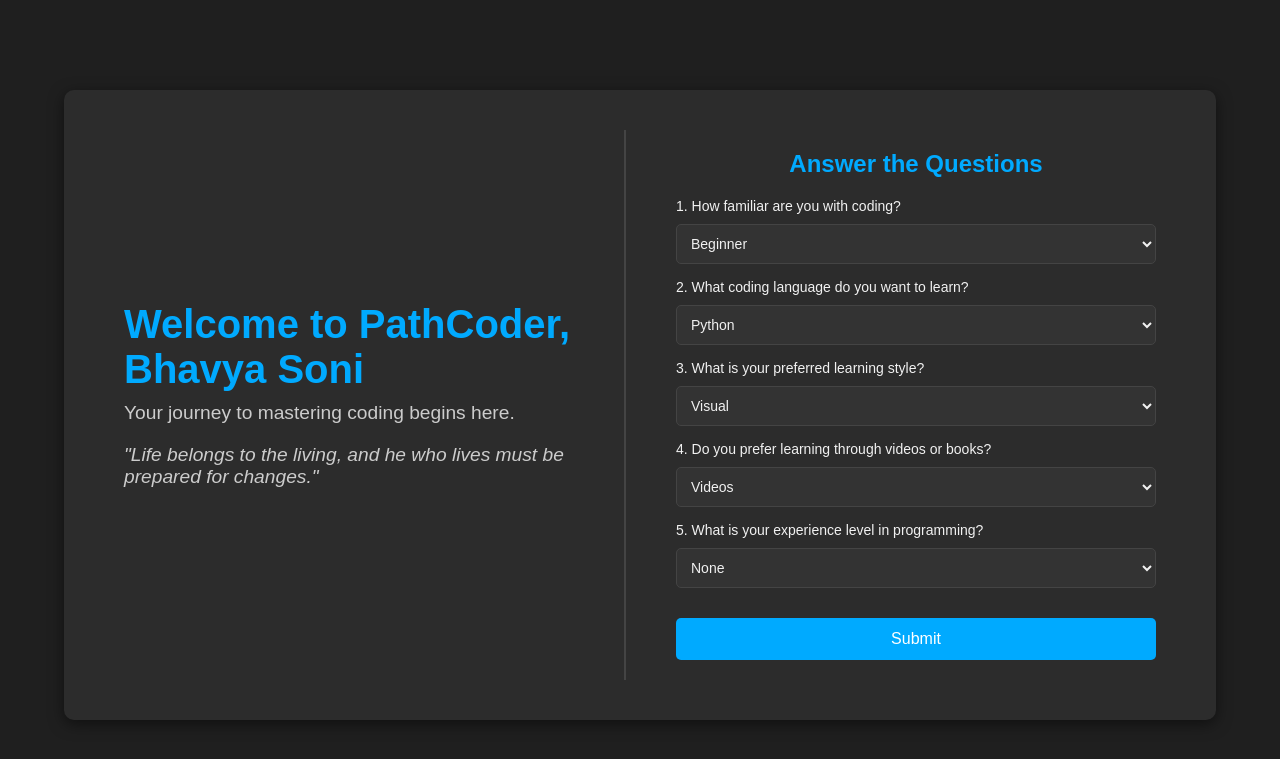
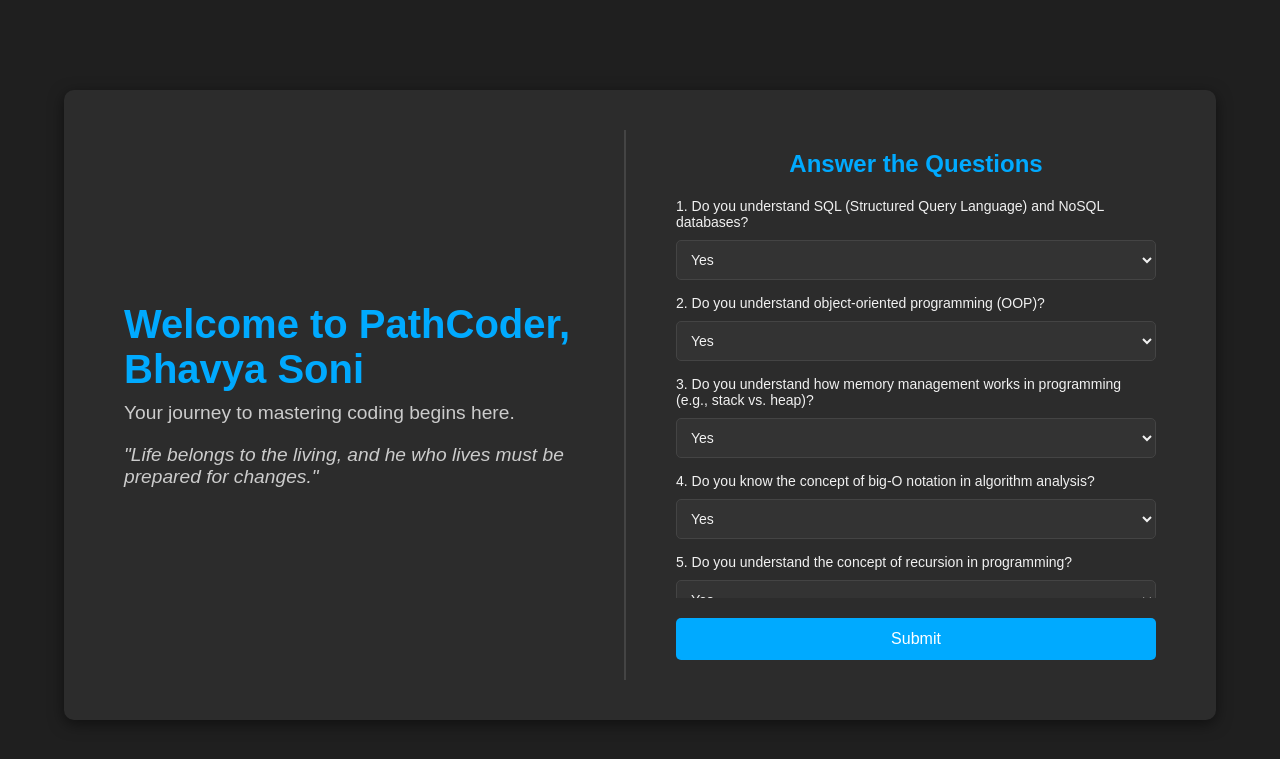
Before and after one commit to zGamingTechz/PathCoder, a Flask app: page /questions in a window 1280 px wide. Shown: the part 192-951 px from the top of the page. Run offline with Flask 3, Linux system fonts and the light colour scheme; a user stored in the database is signed in; data comes from the database, SQL or seed files in the repository.

Commit message:
Changed questions

```diff
--- a/questions_grader.py
+++ b/questions_grader.py
@@ -8,6 +8,5 @@ def retrieve_and_grade(request):
     q7 = request.form['q7']
     q8 = request.form['q8']
     q9 = request.form['q9']
-    q10 = request.form['q10']
 
     print(q1)
--- a/templates/questions.html
+++ b/templates/questions.html
@@ -19,75 +19,59 @@
         <h2>Answer the Questions</h2>
         <form action="/questions" method="POST">
             <div class="scrollable-questions">
-                <label for="q1">1. How familiar are you with coding?</label>
+                <label for="q1">1. Do you understand SQL (Structured Query Language) and NoSQL databases?</label>
                 <select id="q1" name="q1" required>
-                    <option value="Beginner">Beginner</option>
-                    <option value="Intermediate">Intermediate</option>
-                    <option value="Advanced">Advanced</option>
+                    <option value="yes">Yes</option>
+                    <option value="no">No</option>
                 </select>
 
-                <label for="q2">2. What coding language do you want to learn?</label>
+                <label for="q2">2. Do you understand object-oriented programming (OOP)?</label>
                 <select id="q2" name="q2" required>
-                    <option value="Python">Python</option>
-                    <option value="JavaScript">JavaScript</option>
-                    <option value="Java">Java</option>
-                    <option value="C++">C++</option>
+                    <option value="yes">Yes</option>
+                    <option value="no">No</option>
                 </select>
 
-                <label for="q3">3. What is your preferred learning style?</label>
+                <label for="q3">3. Do you understand how memory management works in programming (e.g., stack vs. heap)?</label>
                 <select id="q3" name="q3" required>
-                    <option value="Visual">Visual</option>
-                    <option value="Auditory">Auditory</option>
-                    <option value="Kinesthetic">Kinesthetic</option>
+                    <option value="yes">Yes</option>
+                    <option value="no">No</option>
                 </select>
 
-                <label for="q4">4. Do you prefer learning through videos or books?</label>
+                <label for="q4">4. Do you know the concept of big-O notation in algorithm analysis?</label>
                 <select id="q4" name="q4" required>
-                    <option value="Videos">Videos</option>
-                    <option value="Books">Books</option>
-                    <option value="Both">Both</option>
+                    <option value="yes">Yes</option>
+                    <option value="no">No</option>
                 </select>
 
-                <label for="q5">5. What is your experience level in programming?</label>
+                <label for="q5">5. Do you understand the concept of recursion in programming?</label>
                 <select id="q5" name="q5" required>
-                    <option value="None">None</option>
-                    <option value="Some">Some</option>
-                    <option value="Extensive">Extensive</option>
+                    <option value="yes">Yes</option>
+                    <option value="no">No</option>
                 </select>
 
-                <label for="q6">6. Do you prefer working on projects or learning theory?</label>
+                <label for="q6">6. Do you know how to implement basic data structures like arrays, linked lists, and trees?</label>
                 <select id="q6" name="q6" required>
-                    <option value="Projects">Projects</option>
-                    <option value="Theory">Theory</option>
-                    <option value="Both">Both</option>
+                    <option value="yes">Yes</option>
+                    <option value="no">No</option>
                 </select>
 
-                <label for="q7">7. What is your goal for learning to code?</label>
+                <label for="q7">7. Do you know how to use Git and Github?</label>
                 <select id="q7" name="q7" required>
-                    <option value="Job">Job</option>
-                    <option value="Hobby">Hobby</option>
-                    <option value="Both">Both</option>
+                    <option value="yes">Yes</option>
+                    <option value="no">No</option>
                 </select>
 
-                <label for="q8">8. How much time can you commit to learning coding weekly?</label>
+                <label for="q8">8. Do you know how to work with APIs (Application Programming Interfaces) in programming?</label>
                 <select id="q8" name="q8" required>
+                    <option value="yes">Yes</option>
+                    <option value="no">No</option>
+                </select>
+
+                <label for="q9">9. How much time can you commit to learning coding weekly?</label>
+                <select id="q9" name="q9" required>
                     <option value="Less than 5 hours">Less than 5 hours</option>
                     <option value="5-10 hours">5-10 hours</option>
                     <option value="10+ hours">10+ hours</option>
-                </select>
-
-                <label for="q9">9. Do you prefer a structured curriculum or free-form learning?</label>
-                <select id="q9" name="q9" required>
-                    <option value="Structured">Structured</option>
-                    <option value="Free-form">Free-form</option>
-                    <option value="Both">Both</option>
-                </select>
-
-                <label for="q10">10. Do you prefer learning alone or in a group?</label>
-                <select id="q10" name="q10" required>
-                    <option value="Alone">Alone</option>
-                    <option value="Group">Group</option>
-                    <option value="Both">Both</option>
                 </select>
             </div>
             <button type="submit">Submit</button>
```
